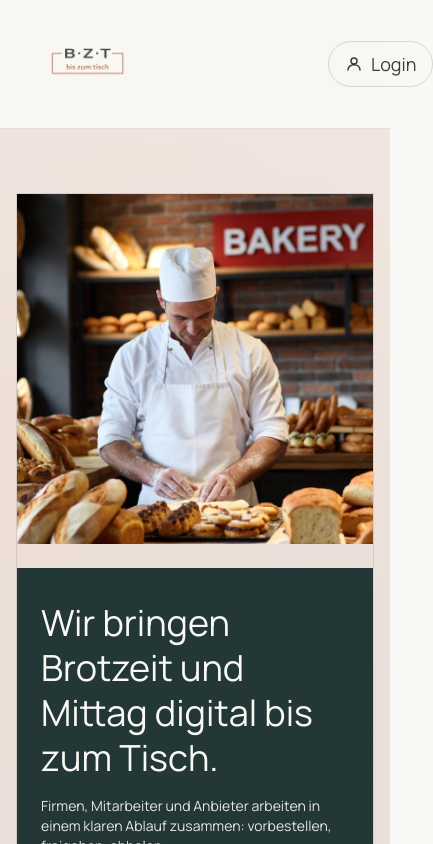
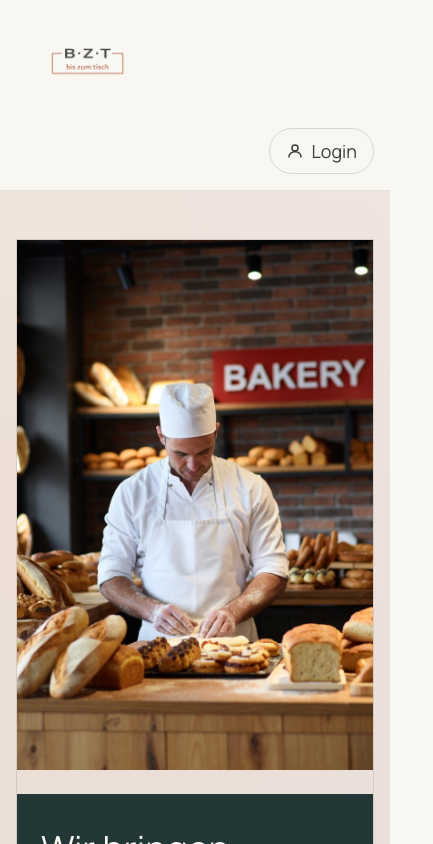
Before and after one commit to Sychar/BZT, a Next.js app in the folder apps/web/: page / in a window 390 px wide. Shown: the top 844 px of the page, 433 px wide, since content can reach past the window. Built offline with nearby package versions, Linux system fonts and the light colour scheme.

Commit message:
vendor analytics, invoice pdf per company, fix mobile

```diff
--- a/apps/web/styles/globals.css
+++ b/apps/web/styles/globals.css
@@ -10,10 +10,11 @@
 
 body {
   @apply bg-paper text-ink font-body;
+  overflow-x: hidden;
 }
 
 .page-shell {
-  @apply relative min-h-screen bg-paper;
+  @apply relative min-h-screen bg-paper overflow-x-hidden;
   background-image:
     radial-gradient(circle at 8% 8%, rgba(198, 90, 58, 0.12), transparent 30%),
     radial-gradient(circle at 90% 20%, rgba(35, 55, 54, 0.08), transparent 34%);
@@ -226,7 +227,7 @@ body {
 }
 
 .landing-header-inner {
-  @apply flex w-full items-center justify-between gap-6 px-4 py-4 md:px-8 lg:px-12;
+  @apply flex w-full flex-wrap items-center justify-between gap-4 px-4 py-4 md:gap-6 md:px-8 lg:px-12 xl:flex-nowrap;
 }
 
 .landing-logo {
@@ -238,7 +239,7 @@ body {
 }
 
 .landing-nav {
-  @apply flex items-center;
+  @apply flex w-full items-center justify-end xl:w-auto;
 }
 
 .landing-login-link {
@@ -256,7 +257,7 @@ body {
 
 /* Home page layout: hero -> process split -> voices */
 .landing-shell {
-  @apply mx-auto w-full max-w-[1320px] px-4 pb-24 pt-8 md:px-8 lg:px-12;
+  @apply mx-auto w-full max-w-[1320px] px-4 pb-24 pt-4 md:px-8 md:pt-6 lg:px-12;
 }
 
 .landing-shell > section {
@@ -297,7 +298,7 @@ body {
 }
 
 .hero-banner-image {
-  @apply h-[350px] w-full object-cover md:h-[520px];
+  @apply h-auto w-full object-cover md:h-[520px];
 }
 
 .hero-banner-overlay {
@@ -349,7 +350,7 @@ body {
 }
 
 .process-right img {
-  @apply h-[300px] w-full object-cover transition-transform duration-700 ease-out lg:absolute lg:inset-0 lg:h-full;
+  @apply h-auto w-full object-cover transition-transform duration-700 ease-out lg:absolute lg:inset-0 lg:h-full;
 }
 
 .process-right:hover img {
@@ -410,7 +411,7 @@ body {
 }
 
 .support-media img {
-  @apply h-[300px] w-full object-cover transition-transform duration-700 ease-out lg:absolute lg:inset-0 lg:h-full;
+  @apply h-auto w-full object-cover transition-transform duration-700 ease-out lg:absolute lg:inset-0 lg:h-full;
 }
 
 .support-media:hover img {
@@ -482,7 +483,7 @@ body {
 }
 
 .landing-footer {
-  @apply mt-16 bg-forest text-paper;
+  @apply mt-4 bg-forest text-paper;
   animation: landing-fade-up 820ms cubic-bezier(0.22, 1, 0.36, 1) both;
   animation-delay: 460ms;
 }
@@ -683,7 +684,7 @@ body {
 }
 
 .dashboard-date-input {
-  @apply w-auto min-w-[170px];
+  @apply w-full sm:w-auto;
 }
 
 .dashboard-primary-btn {
```
